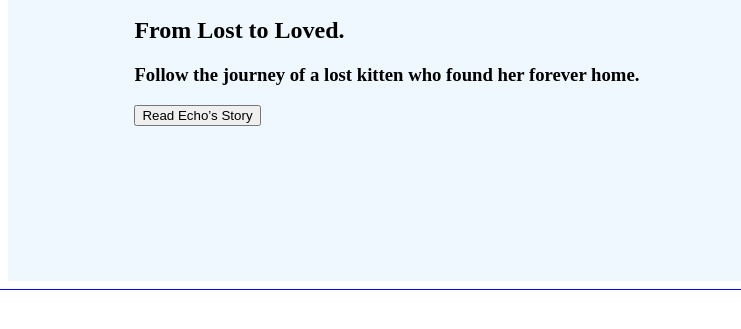
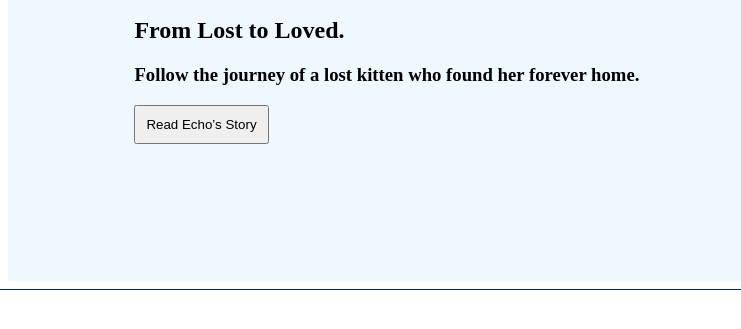
Before and after one commit to kiptalam1/Landing-Page, a plain HTML site: page index.html in a window 1280 px wide. Shown: the part 205-534 px from the top of the page, 0-741 px from the left. Drawn offline with Linux system fonts and the light colour scheme.

Commit message:
Style header button
Add hover and active pseudo on the button.

```diff
--- a/styles.css
+++ b/styles.css
@@ -55,6 +55,20 @@ header {
     align-self: baseline;
 }
 
+.headline button {
+    padding: 10px;
+    cursor: pointer;
+}
+
+.headline button:hover {
+    opacity: 0.7;
+}
+
+.headline button:active {
+    background-color: #3e8e41;
+    box-shadow: 0 2px #666;
+    transform: translateY(4px);
+}
 .info .profile {
 
 }
```
